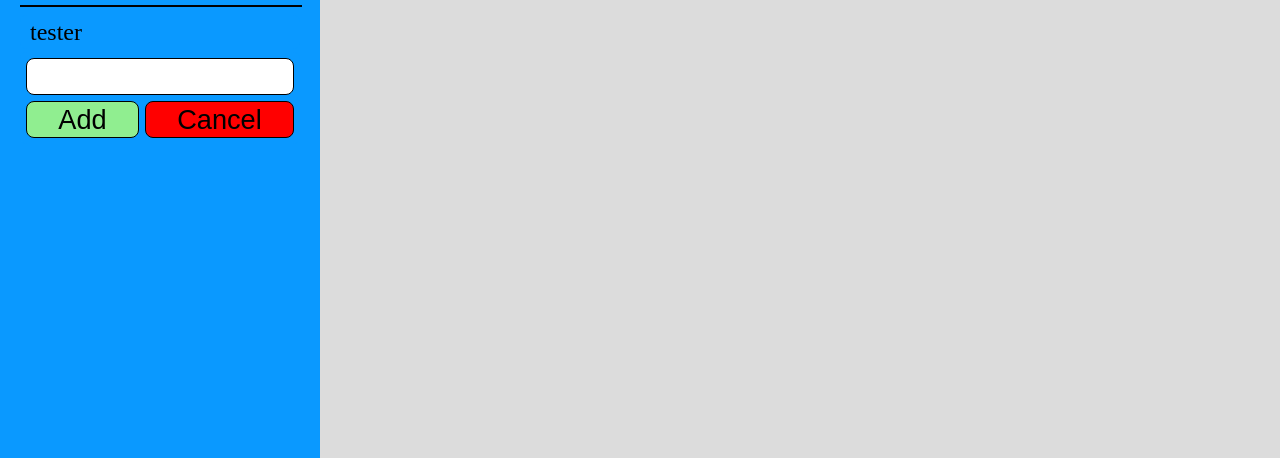
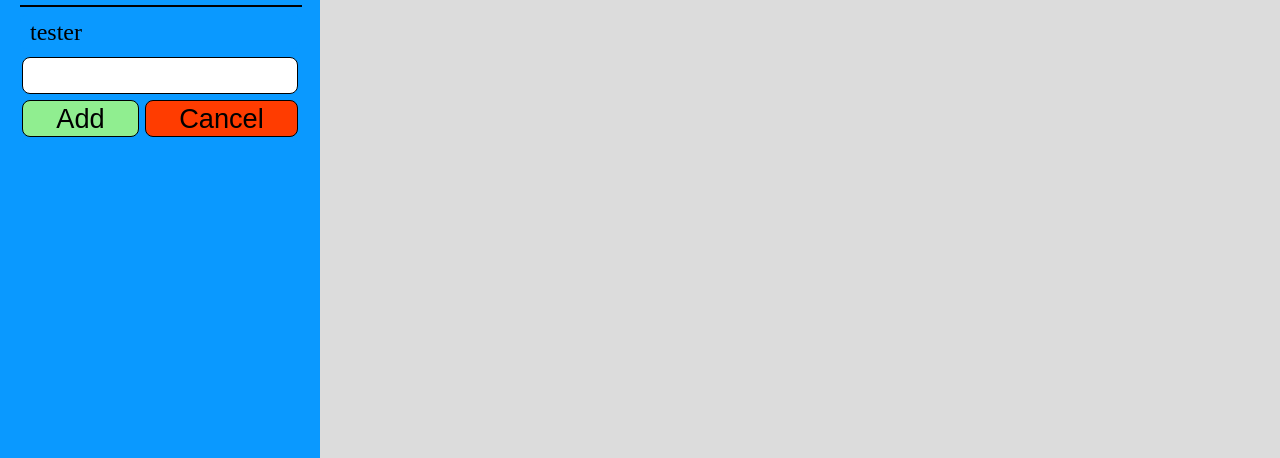
Before and after one commit to Carson77V/to-do-list, a website built with webpack: page dist/index.html in a window 1280 px wide. Shown: the part 342-800 px from the top of the page. Built offline with nearby package versions, Linux system fonts and the light colour scheme.

Commit message:
Create usable html/css design for project form

```diff
--- a/dist/index.html
+++ b/dist/index.html
@@ -31,7 +31,7 @@
         </div>
         <hr>
         <div class="menu-item">tester</div>
-        <div class="menu-item menu-form">
+        <div class="menu-form">
           <form action="" method="post">
             <input type="text" name="project-title">
             <div class="project-buttons">
--- a/dist/style.css
+++ b/dist/style.css
@@ -49,9 +49,10 @@ table {
 
 /* Main selectors */
 :root {
-	--main-orange: rgb(252, 151, 0);
+	--main-orange: rgb(255, 145, 0);
 	--main-blue: rgb(10, 153, 255);
 	--hover-blue: rgb(100, 170, 255);
+	--red-orange: rgb(255, 60, 0);
 }
 
 body {
@@ -153,6 +154,16 @@ hr {
 	display: flex;
 	flex-direction: column;
 	padding: 6px;
+	padding: 5px 2px 5px 2px;
+	margin: 3px 0;
+	border-radius: 7px;
+	font-size: clamp(1rem, 3vw, 1.5rem);
+	background-color: var(--main-blue);
+	width: auto;
+}
+
+.menu-form:hover {
+	background-color:rgb(10, 153, 255);
 }
 
 .menu-form input {
@@ -188,7 +199,7 @@ hr {
 
 .project-buttons .cancel-button {
 	margin-left: 3px;
-	background-color: red;
+	background-color: var(--red-orange);
 }
 
 /* Styles for the to-do list section of page*/
```
Also changed, not shown: dist/main.js (+2 -2 lines).
